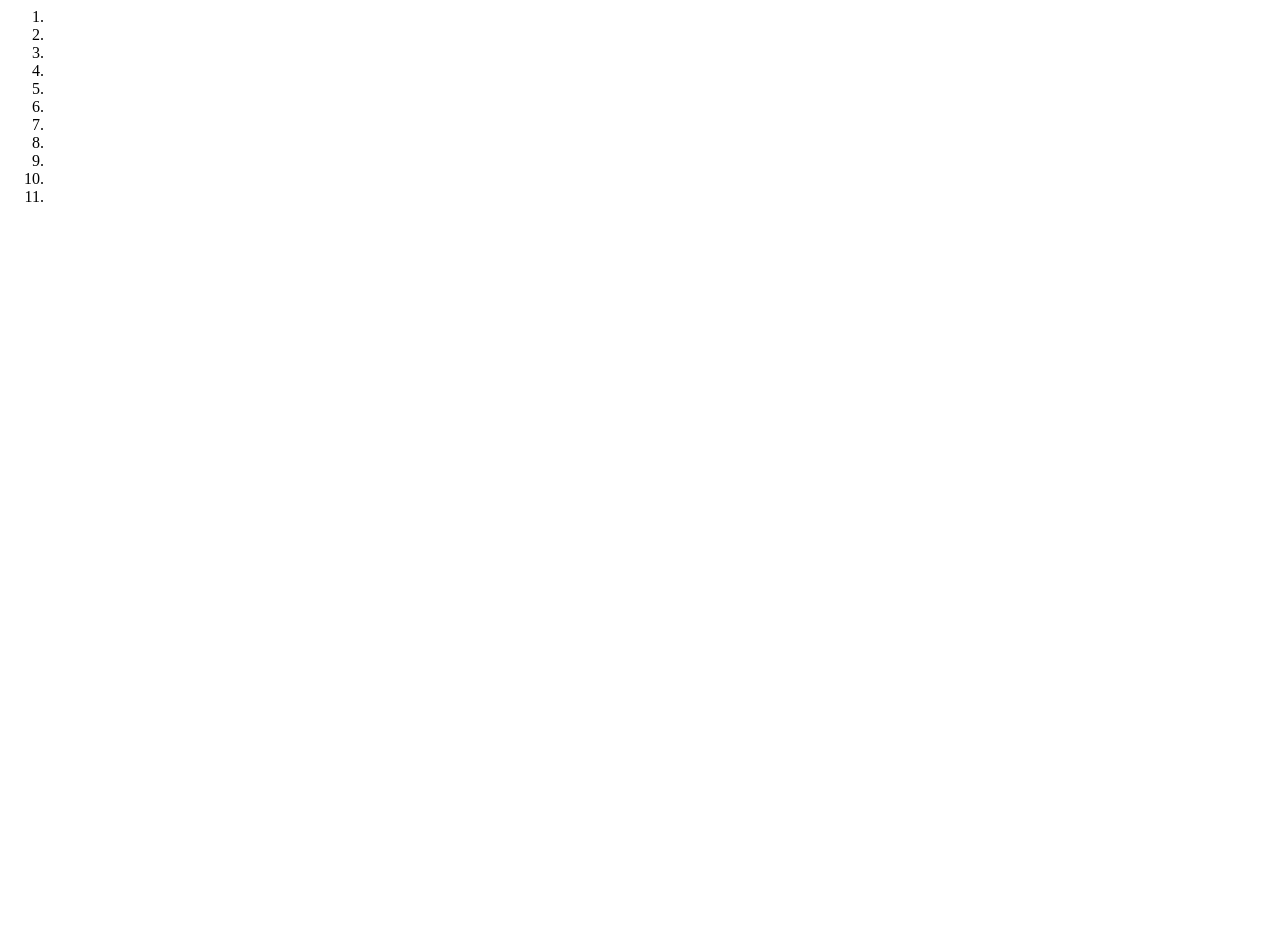
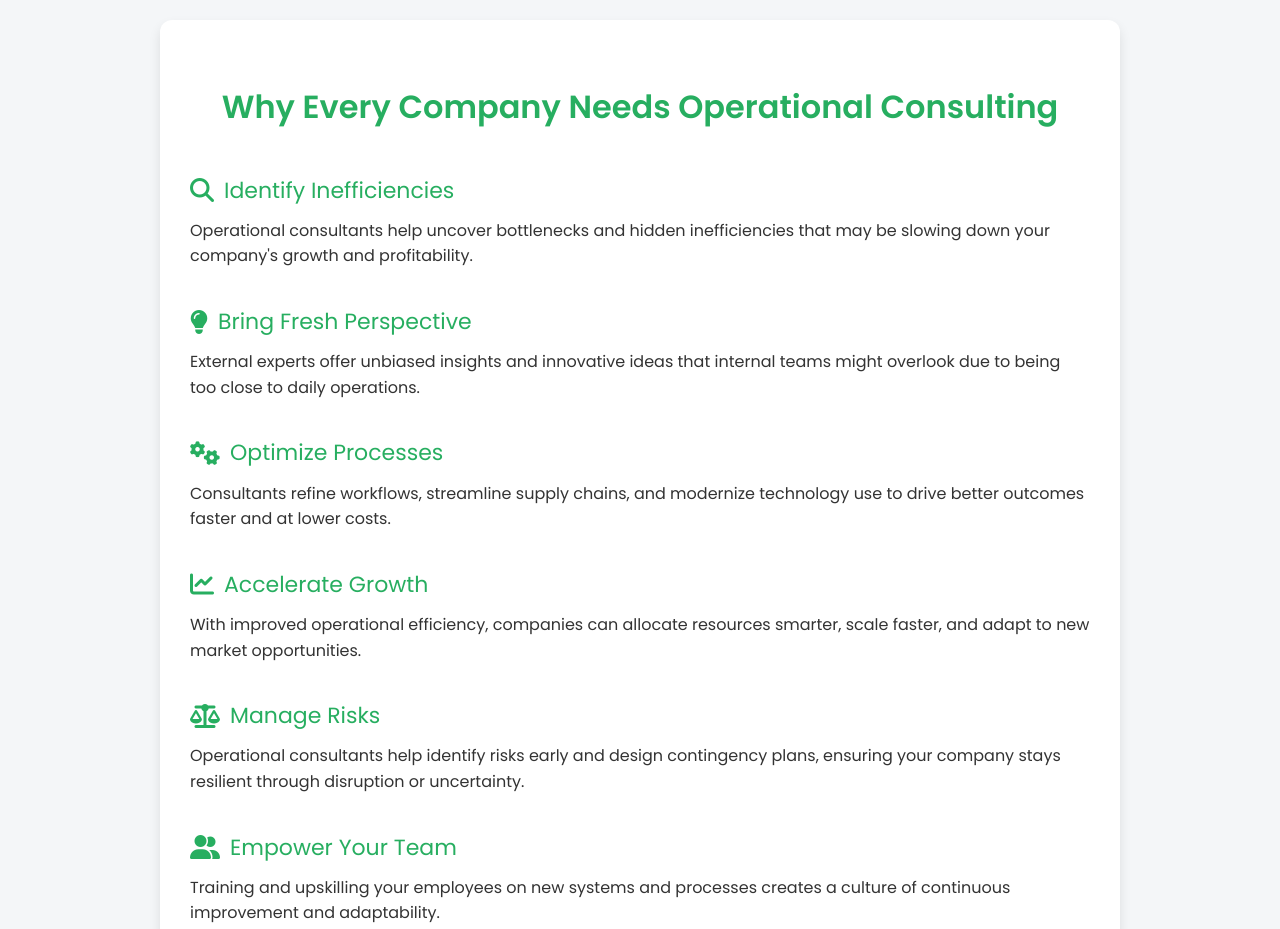
Before and after one commit to faghaz/PhixSure-Fortune, a plain HTML site: page Why Every Company Needs Operational Consulting .html in a window 1280 px wide. Shown: the top 929 px of the page. Before the commit the page ends 800 px from the top, so only its background shows below. Drawn offline with Linux system fonts and the light colour scheme.

Commit message:
Update Why Every Company Needs Operational Consulting .html

```diff
--- a/Why Every Company Needs Operational Consulting .html
+++ b/Why Every Company Needs Operational Consulting .html
@@ -1,32 +1,157 @@
+<!DOCTYPE html>
+<html lang="en">
+<head>
+  <meta charset="UTF-8">
+  <meta name="viewport" content="width=device-width, initial-scale=1">
+  <title>Why Every Company Needs Operational Consulting</title>
 
-<html
-<head>
-<title></title>
+  <!-- Google Fonts -->
+  <link href="https://fonts.googleapis.com/css2?family=Poppins:wght@400;600&display=swap" rel="stylesheet">
+
+  <!-- Font Awesome for icons -->
+  <script src="https://kit.fontawesome.com/a2d9d5a58f.js" crossorigin="anonymous"></script>
+
+  <style>
+    :root {
+      --primary-color: #27ae60;
+      --background-light: #f4f6f8;
+      --background-dark: #121212;
+      --text-light: #333;
+      --text-dark: #ddd;
+    }
+
+    body {
+      font-family: 'Poppins', sans-serif;
+      margin: 0;
+      padding: 20px;
+      background-color: var(--background-light);
+      color: var(--text-light);
+      line-height: 1.6;
+      transition: all 0.3s ease;
+    }
+
+    @media (prefers-color-scheme: dark) {
+      body {
+        background-color: var(--background-dark);
+        color: var(--text-dark);
+      }
+      .container {
+        background: #1e1e1e;
+        box-shadow: 0 6px 12px rgba(255,255,255,0.1);
+      }
+    }
+
+    .container {
+      background: #fff;
+      max-width: 900px;
+      margin: 0 auto;
+      padding: 40px 30px;
+      border-radius: 12px;
+      box-shadow: 0 6px 12px rgba(0,0,0,0.1);
+      transition: background 0.3s ease, box-shadow 0.3s ease;
+    }
+
+    h1 {
+      text-align: center;
+      color: var(--primary-color);
+      margin-bottom: 40px;
+      font-size: 32px;
+    }
+
+    ol {
+      padding-left: 0;
+      list-style: none;
+    }
+
+    li {
+      margin-bottom: 35px;
+      opacity: 0;
+      transform: translateY(20px);
+      transition: opacity 0.6s ease, transform 0.6s ease;
+    }
+
+    li.visible {
+      opacity: 1;
+      transform: translateY(0);
+    }
+
+    .point-title {
+      display: flex;
+      align-items: center;
+      font-size: 22px;
+      color: var(--primary-color);
+      margin-bottom: 10px;
+    }
+
+    .point-title i {
+      margin-right: 10px;
+      font-size: 24px;
+    }
+
+    p {
+      margin: 0;
+      font-size: 16px;
+      color: inherit;
+    }
+  </style>
 </head>
+
 <body>
+
+  <div class="container">
+    <h1>Why Every Company Needs Operational Consulting</h1>
     <ol>
       <li>
+        <div class="point-title"><i class="fas fa-search"></i> Identify Inefficiencies</div>
+        <p>Operational consultants help uncover bottlenecks and hidden inefficiencies that may be slowing down your company's growth and profitability.</p>
       </li>
+
       <li>
+        <div class="point-title"><i class="fas fa-lightbulb"></i> Bring Fresh Perspective</div>
+        <p>External experts offer unbiased insights and innovative ideas that internal teams might overlook due to being too close to daily operations.</p>
       </li>
+
       <li>
+        <div class="point-title"><i class="fas fa-cogs"></i> Optimize Processes</div>
+        <p>Consultants refine workflows, streamline supply chains, and modernize technology use to drive better outcomes faster and at lower costs.</p>
       </li>
+
       <li>
+        <div class="point-title"><i class="fas fa-chart-line"></i> Accelerate Growth</div>
+        <p>With improved operational efficiency, companies can allocate resources smarter, scale faster, and adapt to new market opportunities.</p>
       </li>
+
       <li>
+        <div class="point-title"><i class="fas fa-balance-scale"></i> Manage Risks</div>
+        <p>Operational consultants help identify risks early and design contingency plans, ensuring your company stays resilient through disruption or uncertainty.</p>
       </li>
+
       <li>
-            </li>
-            <li>
-            </li>
-            <li>
-            </li>
-            <li>
-            </li>
-            <li>
-            </li>
-            <li>
+        <div class="point-title"><i class="fas fa-user-friends"></i> Empower Your Team</div>
+        <p>Training and upskilling your employees on new systems and processes creates a culture of continuous improvement and adaptability.</p>
       </li>
     </ol>
+  </div>
+
+  <script>
+    // Scroll animation
+    const points = document.querySelectorAll('li');
+
+    const observer = new IntersectionObserver(entries => {
+      entries.forEach(entry => {
+        if (entry.isIntersecting) {
+          entry.target.classList.add('visible');
+          observer.unobserve(entry.target);
+        }
+      });
+    }, {
+      threshold: 0.2
+    });
+
+    points.forEach(point => {
+      observer.observe(point);
+    });
+  </script>
+
 </body>
 </html>
```
Lines whose indentation alone changed are shown as unchanged.
